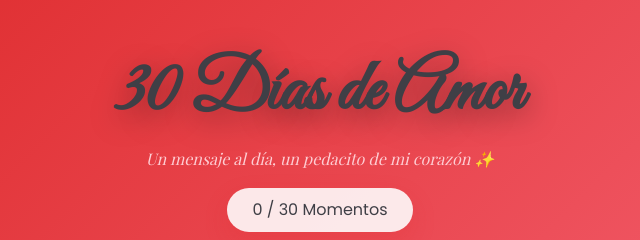
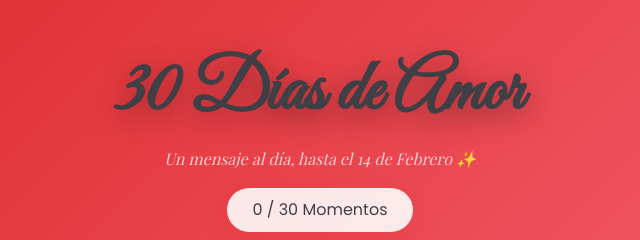
Before and after one commit to Alex-t10/ParaTi, a plain HTML site: page index.html in a window 1280 px wide. Shown: the top 240 px of the page, 320-960 px from the left. Drawn offline with nearby package versions, Linux system fonts and the light colour scheme.

Commit message:
Update index.html

```diff
--- a/index.html
+++ b/index.html
@@ -272,7 +272,7 @@
     <div class="container-main">
         <div class="header-section">
             <h1 class="title-main">30 Días de Amor</h1>
-            <p class="subtitle">Un mensaje al día, un pedacito de mi corazón ✨</p>
+            <p class="subtitle">Un mensaje al día, hasta el 14 de Febrero ✨</p>
 
             <div class="progress-container">
                 <span id="openedCount">0</span> / 30 Momentos
```
